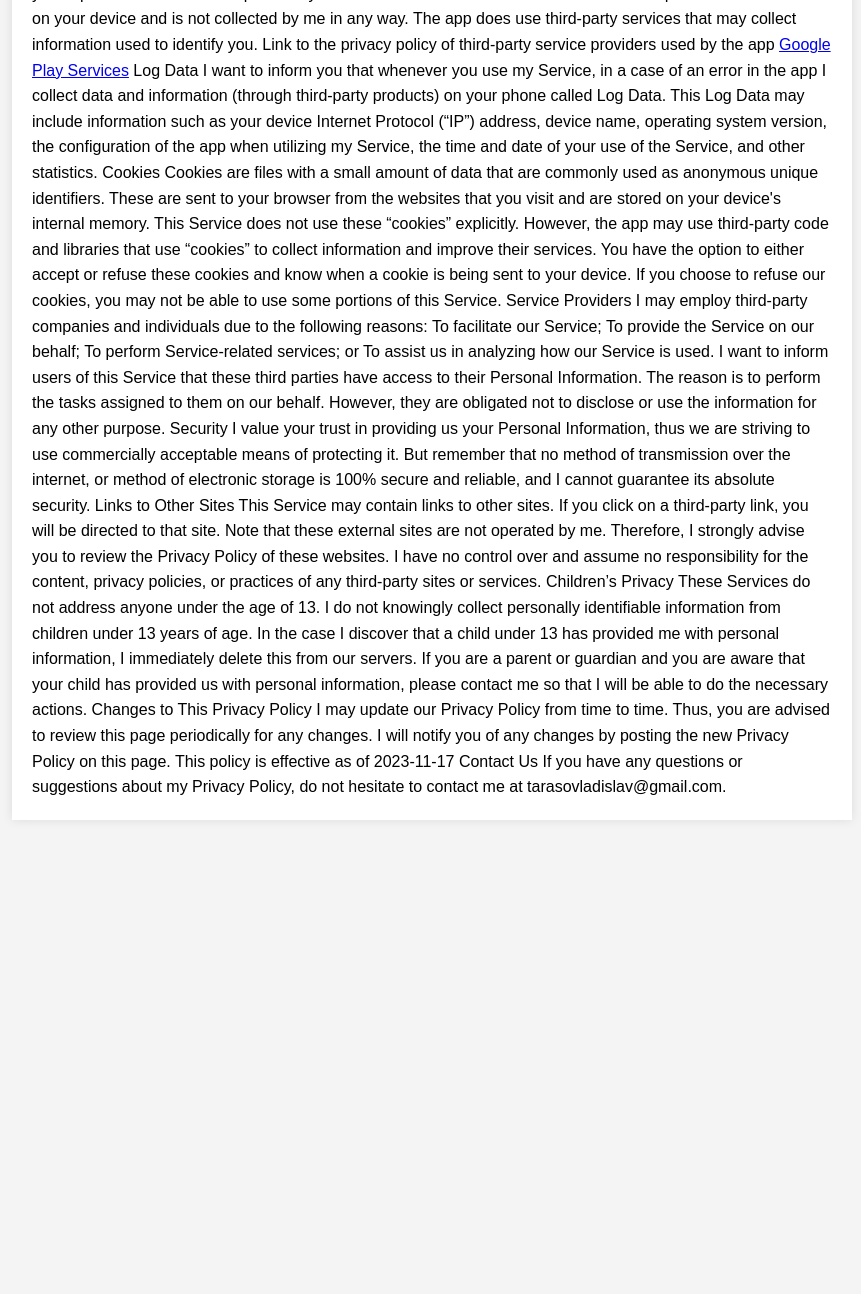
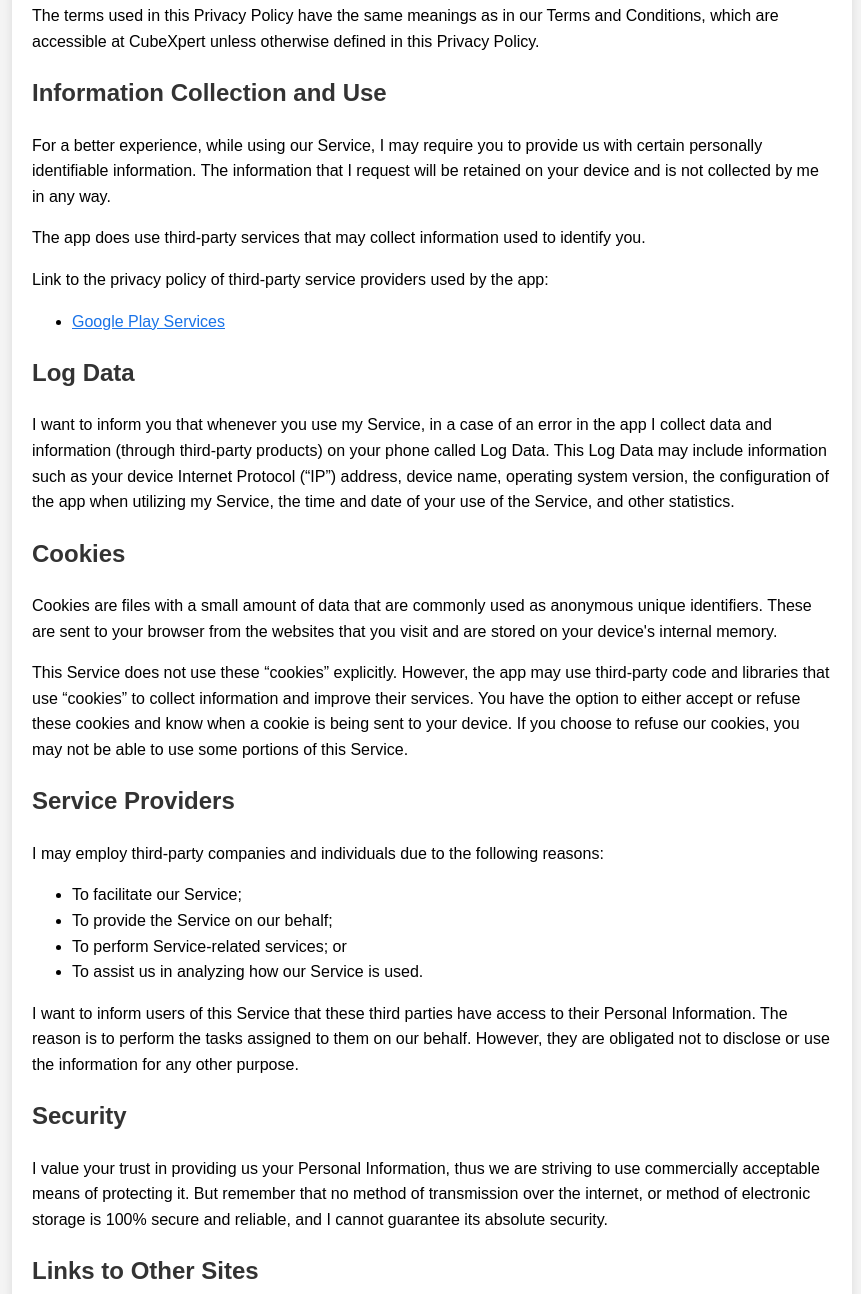
Before and after one commit to tarasovladislav/cubexpert-privacy-policy, a plain HTML site: page index.html in a window 1280 px wide. Shown: the part 358-1652 px from the top of the page, without its empty margins (208-1069 px from the left). Before the commit the page ends 1198 px from the top, so only its background shows below. Drawn offline with Linux system fonts and the light colour scheme.

Commit message:
Update index.html

```diff
--- a/index.html
+++ b/index.html
@@ -19,78 +19,65 @@
             background-color: #fff;
             box-shadow: 0 0 10px rgba(0,0,0,0.1);
         }
-        h1 {
+        h1, h2 {
             color: #333;
+        }
+        p {
+            margin: 1em 0;
+        }
+        a {
+            color: #1a73e8;
         }
     </style>
 </head>
 <body>
     <div class="container">
         <h1>Privacy Policy</h1>
+        <p>Tarasov Vladislav built the CubeXpert app as a Free app. This SERVICE is provided by Tarasov Vladislav at no cost and is intended for use as is.</p>
+        <p>This page is used to inform visitors regarding my policies with the collection, use, and disclosure of Personal Information if anyone decided to use my Service.</p>
+        <p>If you choose to use my Service, then you agree to the collection and use of information in relation to this policy. The Personal Information that I collect is used for providing and improving the Service. I will not use or share your information with anyone except as described in this Privacy Policy.</p>
+        <p>The terms used in this Privacy Policy have the same meanings as in our Terms and Conditions, which are accessible at CubeXpert unless otherwise defined in this Privacy Policy.</p>
 
-Tarasov Vladislav built the CubeXpert app as a Free app. This SERVICE is provided by Tarasov Vladislav at no cost and is intended for use as is.
+        <h2>Information Collection and Use</h2>
+        <p>For a better experience, while using our Service, I may require you to provide us with certain personally identifiable information. The information that I request will be retained on your device and is not collected by me in any way.</p>
+        <p>The app does use third-party services that may collect information used to identify you.</p>
+        <p>Link to the privacy policy of third-party service providers used by the app:</p>
+        <ul>
+            <li><a href="https://www.google.com/policies/privacy/" target="_blank">Google Play Services</a></li>
+        </ul>
 
-This page is used to inform visitors regarding my policies with the collection, use, and disclosure of Personal Information if anyone decided to use my Service.
+        <h2>Log Data</h2>
+        <p>I want to inform you that whenever you use my Service, in a case of an error in the app I collect data and information (through third-party products) on your phone called Log Data. This Log Data may include information such as your device Internet Protocol (“IP”) address, device name, operating system version, the configuration of the app when utilizing my Service, the time and date of your use of the Service, and other statistics.</p>
 
-If you choose to use my Service, then you agree to the collection and use of information in relation to this policy. The Personal Information that I collect is used for providing and improving the Service. I will not use or share your information with anyone except as described in this Privacy Policy.
+        <h2>Cookies</h2>
+        <p>Cookies are files with a small amount of data that are commonly used as anonymous unique identifiers. These are sent to your browser from the websites that you visit and are stored on your device's internal memory.</p>
+        <p>This Service does not use these “cookies” explicitly. However, the app may use third-party code and libraries that use “cookies” to collect information and improve their services. You have the option to either accept or refuse these cookies and know when a cookie is being sent to your device. If you choose to refuse our cookies, you may not be able to use some portions of this Service.</p>
 
-The terms used in this Privacy Policy have the same meanings as in our Terms and Conditions, which are accessible at CubeXpert unless otherwise defined in this Privacy Policy.
+        <h2>Service Providers</h2>
+        <p>I may employ third-party companies and individuals due to the following reasons:</p>
+        <ul>
+            <li>To facilitate our Service;</li>
+            <li>To provide the Service on our behalf;</li>
+            <li>To perform Service-related services; or</li>
+            <li>To assist us in analyzing how our Service is used.</li>
+        </ul>
+        <p>I want to inform users of this Service that these third parties have access to their Personal Information. The reason is to perform the tasks assigned to them on our behalf. However, they are obligated not to disclose or use the information for any other purpose.</p>
 
-Information Collection and Use
+        <h2>Security</h2>
+        <p>I value your trust in providing us your Personal Information, thus we are striving to use commercially acceptable means of protecting it. But remember that no method of transmission over the internet, or method of electronic storage is 100% secure and reliable, and I cannot guarantee its absolute security.</p>
 
-For a better experience, while using our Service, I may require you to provide us with certain personally identifiable information. The information that I request will be retained on your device and is not collected by me in any way.
+        <h2>Links to Other Sites</h2>
+        <p>This Service may contain links to other sites. If you click on a third-party link, you will be directed to that site. Note that these external sites are not operated by me. Therefore, I strongly advise you to review the Privacy Policy of these websites. I have no control over and assume no responsibility for the content, privacy policies, or practices of any third-party sites or services.</p>
 
-The app does use third-party services that may collect information used to identify you.
+        <h2>Children’s Privacy</h2>
+        <p>These Services do not address anyone under the age of 13. I do not knowingly collect personally identifiable information from children under 13 years of age. In the case I discover that a child under 13 has provided me with personal information, I immediately delete this from our servers. If you are a parent or guardian and you are aware that your child has provided us with personal information, please contact me so that I will be able to do the necessary actions.</p>
 
-Link to the privacy policy of third-party service providers used by the app
+        <h2>Changes to This Privacy Policy</h2>
+        <p>I may update our Privacy Policy from time to time. Thus, you are advised to review this page periodically for any changes. I will notify you of any changes by posting the new Privacy Policy on this page.</p>
+        <p>This policy is effective as of 2023-11-17</p>
 
-<a href="https://www.google.com/policies/privacy/" target="_blank"> Google Play Services</a>
-
-Log Data
-
-I want to inform you that whenever you use my Service, in a case of an error in the app I collect data and information (through third-party products) on your phone called Log Data. This Log Data may include information such as your device Internet Protocol (“IP”) address, device name, operating system version, the configuration of the app when utilizing my Service, the time and date of your use of the Service, and other statistics.
-
-Cookies
-
-Cookies are files with a small amount of data that are commonly used as anonymous unique identifiers. These are sent to your browser from the websites that you visit and are stored on your device's internal memory.
-
-This Service does not use these “cookies” explicitly. However, the app may use third-party code and libraries that use “cookies” to collect information and improve their services. You have the option to either accept or refuse these cookies and know when a cookie is being sent to your device. If you choose to refuse our cookies, you may not be able to use some portions of this Service.
-
-Service Providers
-
-I may employ third-party companies and individuals due to the following reasons:
-
-To facilitate our Service;
-
-To provide the Service on our behalf;
-
-To perform Service-related services; or
-
-To assist us in analyzing how our Service is used.
-
-I want to inform users of this Service that these third parties have access to their Personal Information. The reason is to perform the tasks assigned to them on our behalf. However, they are obligated not to disclose or use the information for any other purpose.
-
-Security
-
-I value your trust in providing us your Personal Information, thus we are striving to use commercially acceptable means of protecting it. But remember that no method of transmission over the internet, or method of electronic storage is 100% secure and reliable, and I cannot guarantee its absolute security.
-
-Links to Other Sites
-
-This Service may contain links to other sites. If you click on a third-party link, you will be directed to that site. Note that these external sites are not operated by me. Therefore, I strongly advise you to review the Privacy Policy of these websites. I have no control over and assume no responsibility for the content, privacy policies, or practices of any third-party sites or services.
-
-Children’s Privacy
-
-These Services do not address anyone under the age of 13. I do not knowingly collect personally identifiable information from children under 13 years of age. In the case I discover that a child under 13 has provided me with personal information, I immediately delete this from our servers. If you are a parent or guardian and you are aware that your child has provided us with personal information, please contact me so that I will be able to do the necessary actions.
-
-Changes to This Privacy Policy
-
-I may update our Privacy Policy from time to time. Thus, you are advised to review this page periodically for any changes. I will notify you of any changes by posting the new Privacy Policy on this page.
-
-This policy is effective as of 2023-11-17
-
-Contact Us
-
-If you have any questions or suggestions about my Privacy Policy, do not hesitate to contact me at tarasovladislav@gmail.com.
+        <h2>Contact Us</h2>
+        <p>If you have any questions or suggestions about my Privacy Policy, do not hesitate to contact me at <a href="mailto:tarasovladislav@gmail.com">tarasovladislav@gmail.com</a>.</p>
     </div>
 </body>
 </html>
```
